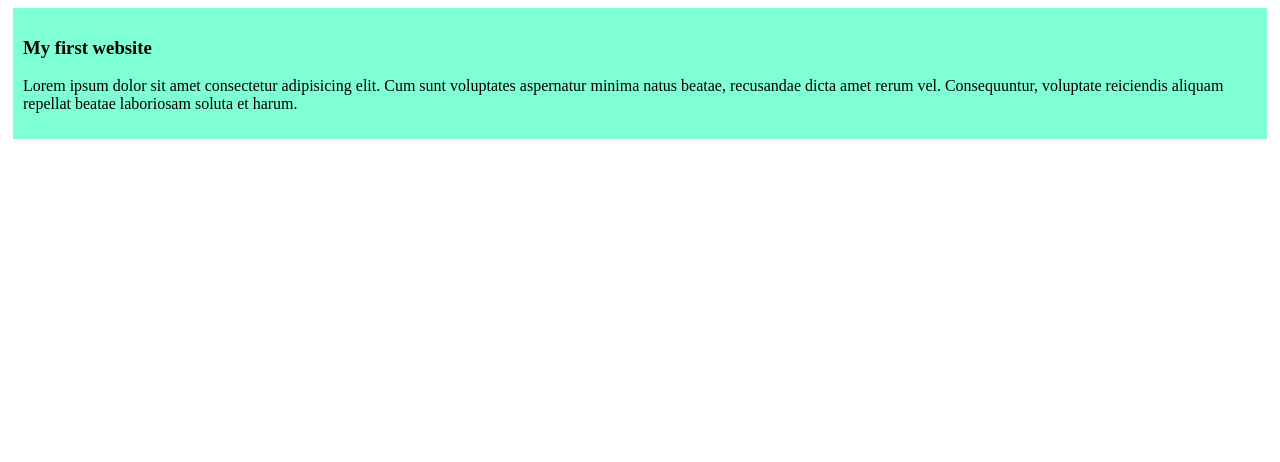
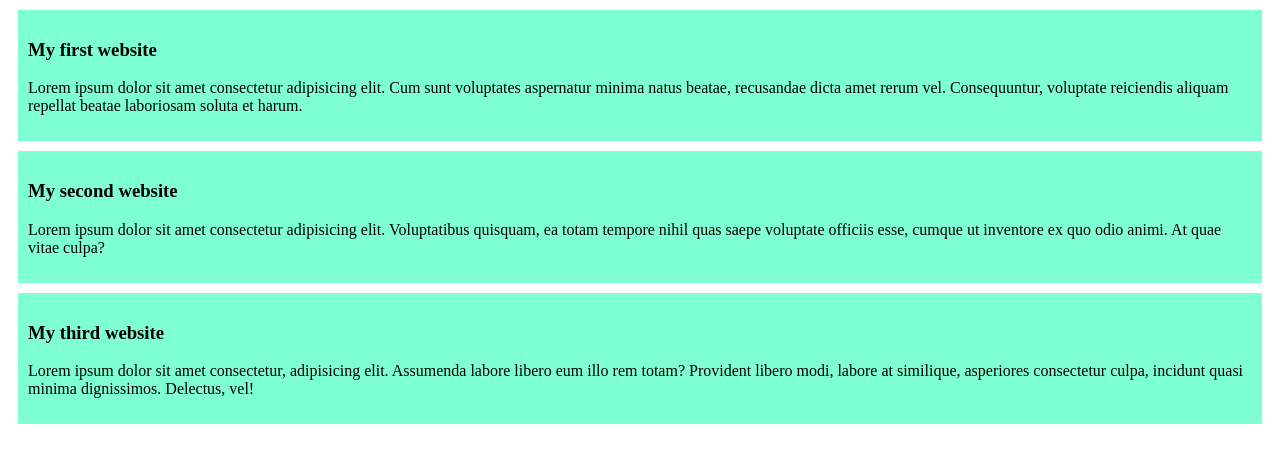
Before and after one commit to asifakondo11/my-first-github-repo, a plain HTML site: page index.html in a window 1280 px wide. Drawn offline with Linux system fonts and the light colour scheme.

Commit message:
added more styles

```diff
--- a/index.html
+++ b/index.html
@@ -11,5 +11,15 @@
         <h3>My first website</h3>
     <p>Lorem ipsum dolor sit amet consectetur adipisicing elit. Cum sunt voluptates aspernatur minima natus beatae, recusandae dicta amet rerum vel. Consequuntur, voluptate reiciendis aliquam repellat beatae laboriosam soluta et harum.</p>
     </div>
+
+    <div>
+        <h3>My second website</h3>
+        <p>Lorem ipsum dolor sit amet consectetur adipisicing elit. Voluptatibus quisquam, ea totam tempore nihil quas saepe voluptate officiis esse, cumque ut inventore ex quo odio animi. At quae vitae culpa?</p>
+    </div>
+
+    <div>
+        <h3>My third website</h3>
+        <p>Lorem ipsum dolor sit amet consectetur, adipisicing elit. Assumenda labore libero eum illo rem totam? Provident libero modi, labore at similique, asperiores consectetur culpa, incidunt quasi minima dignissimos. Delectus, vel!</p>
+    </div>
 </body>
 </html>
--- a/styles/vlog.css
+++ b/styles/vlog.css
@@ -1,5 +1,5 @@
 div{
     background-color: aquamarine;
     padding: 10px;
-    margin: 5px;
+    margin: 10px;
 }
```
